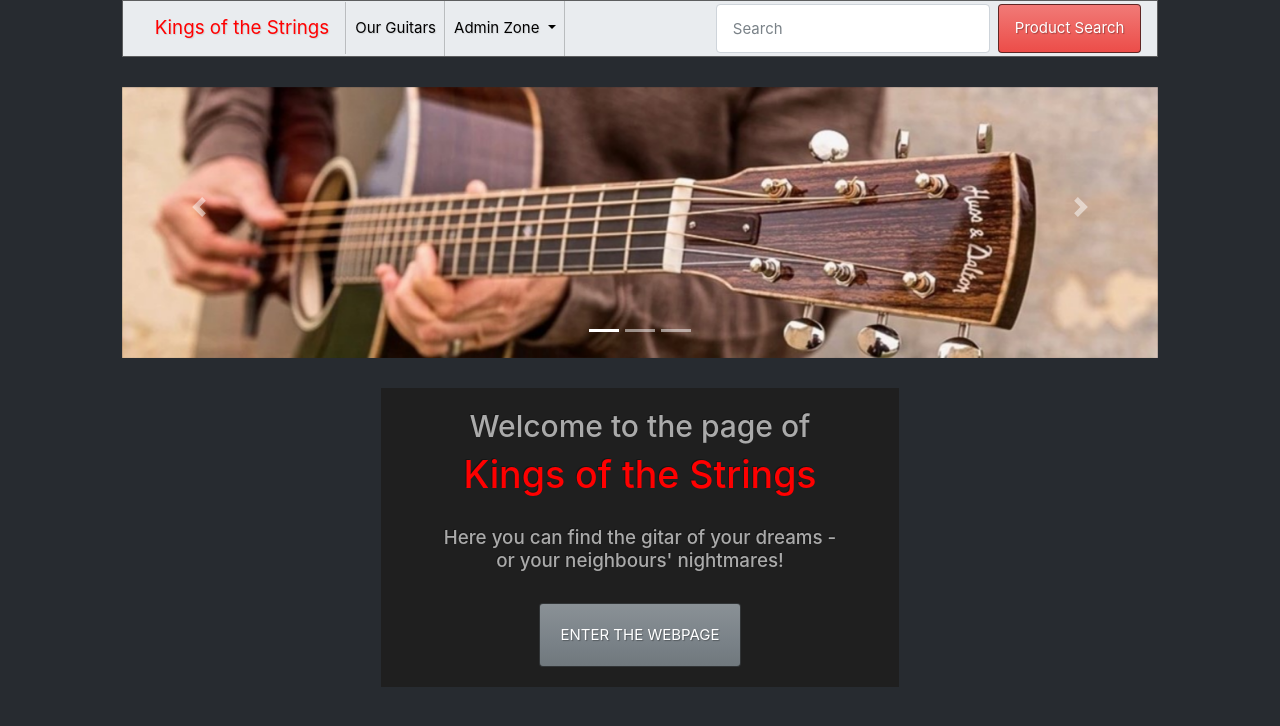
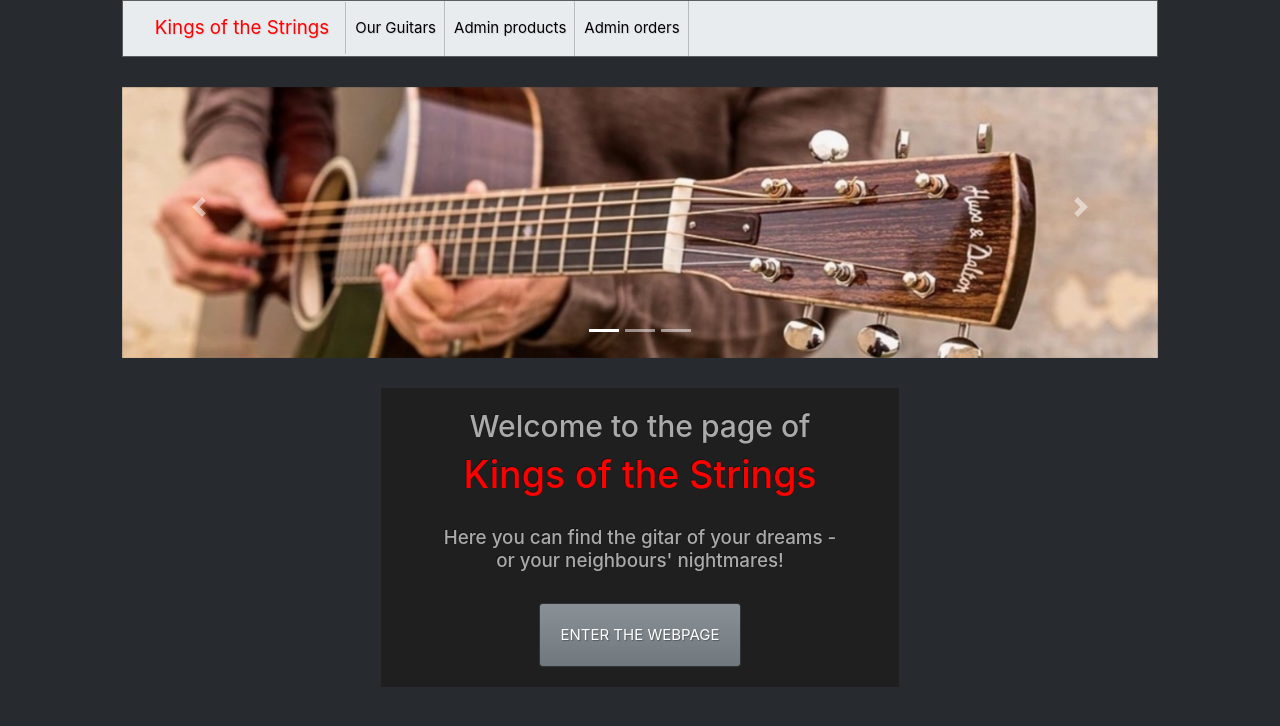
Before and after one commit to xilvia/AngularNodeJS-Webshop, an Angular app: page / in a window 1280 px wide. Shown: the top 726 px of the page. Built offline with nearby package versions, Linux system fonts and the light colour scheme.

Commit message:
Navbar fixed

```diff
--- a/src/app/nav/nav.component.html
+++ b/src/app/nav/nav.component.html
@@ -10,25 +10,12 @@
       <li class="nav-item">
         <a class="nav-link" style="color:black;" href="/products">Our Guitars</a>
       </li>
-          <li class="nav-item dropdown">
-              <a class="nav-link dropdown-toggle" style="color:black;" role="button" data-toggle="dropdown"
-                  aria-haspopup="true" aria-expanded="false">
-                  Admin Zone
-              </a>
-              <div class="dropdown-menu" aria-labelledby="navbarDropdown">
-                  <!--ez a rész majd úgy lesz, ahogy Norbiéknak megfelel-->
-                  <a class="dropdown-item" href="admin/order">Order List</a>
-                  <a class="dropdown-item" href="#">Order Edit</a>
-                  <a class="dropdown-item" href="#">Product List</a>
-                  <a class="dropdown-item" href="#">Product Edit</a>
-                  <div class="dropdown-divider"></div>
-                  <a class="dropdown-item" href="#">Extra videó Gyuriról, ahogy gitározik</a>
-              </div>
+      <li class="nav-item">
+        <a class="nav-link" style="color:black;" href="/admin/products">Admin products</a>
+      </li>
+      <li class="nav-item">
+        <a class="nav-link" style="color:black;" href="/admin/orders">Admin orders</a>
       </li>
     </ul>
-      <form class="form-inline my-2 my-lg-0">
-          <input class="form-control mr-sm-2" type="search" placeholder="Search" aria-label="Search">
-          <button class="btn btn-danger my-2 my-sm-0" type="submit">Product Search</button>
-      </form>
   </div>
 </nav>
--- a/src/app/page/product-list/product-list.component.html
+++ b/src/app/page/product-list/product-list.component.html
@@ -5,7 +5,7 @@
   <div class="container">
     <h1 class="text-center">Guitars of your choice</h1>
     <br>
-    <a href="#" > <!--emiatt minden kártyát egy linkként kezel, máshol viszont nem jön ki jól az ngFor. Nem tudom, ezzel mit lehetne kezdeni-->
+     <!--emiatt minden kártyát egy linkként kezel, máshol viszont nem jön ki jól az ngFor. Nem tudom, ezzel mit lehetne kezdeni-->
         <div class="row ">
             <div class="col-3" *ngFor="let product of list$ | async">
                 <div class="card" style="width:250px; margin: 10px;">
@@ -20,5 +20,4 @@
                 </div>
             </div>
         </div>
-    </a>
-</div>
+    </div>
```
Lines whose indentation alone changed are shown as unchanged.
